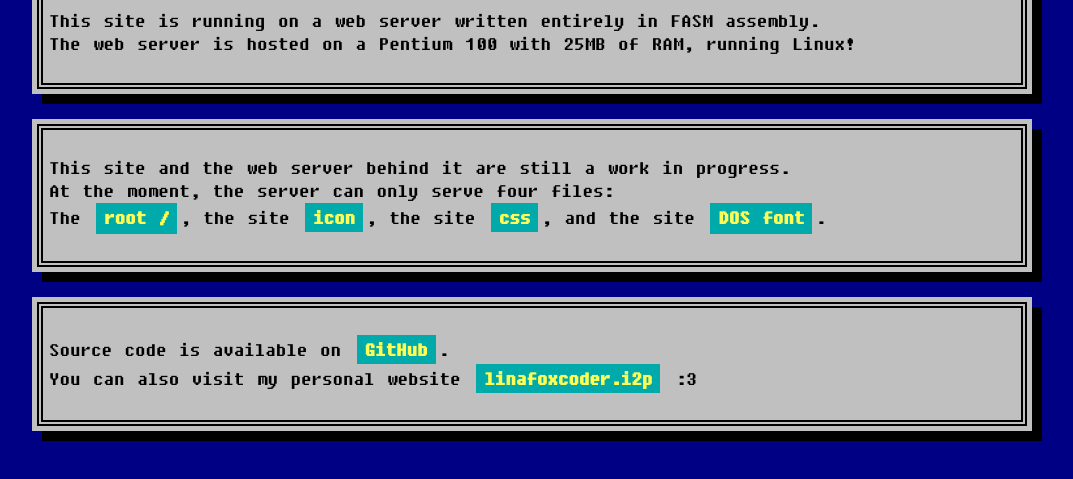
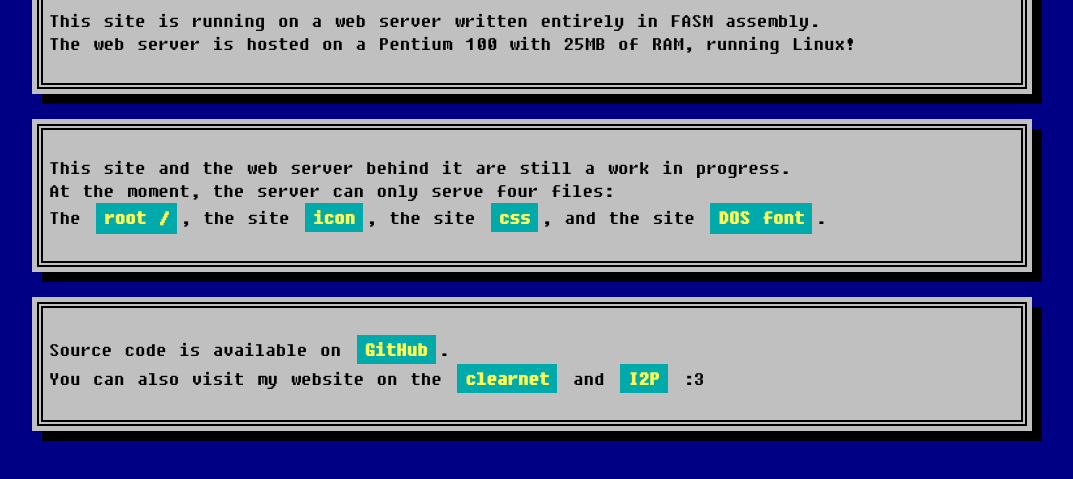
Before and after one commit to lina-torovoltas/WebServer, a plain HTML site: page index.html in a window 1280 px wide. Shown: the part 161-640 px from the top of the page, without its empty margins (108-1181 px from the left). Drawn offline with Linux system fonts and the light colour scheme.

Commit message:
modified:   index.html

```diff
--- a/index.html
+++ b/index.html
@@ -36,7 +36,7 @@
       <div class="inner">
         <div class="inner2">
           <p>Source code is available on <a href="https://github.com/lina-torovoltas/WebServer" class="link">GitHub</a>.</br>
-          You can also visit my personal website <a href="https://lina-torovoltas.github.io/" class="link">linafoxcoder.i2p</a> :3</p>
+          You can also visit my website on the <a href="https://lina-torovoltas.github.io" class="link">clearnet</a> and <a href="http://linafoxcoder.i2p" class="link">I2P</a> :3</p>
         </div>
       </div>
     </div>
```
